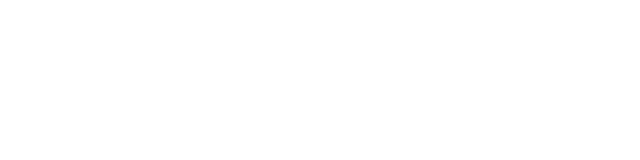
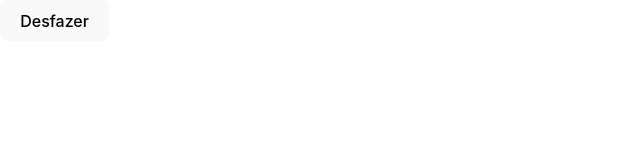
Before and after one commit to thiagodmagalhaes/prjJavaScript-React, a React (Vite) app: page / in a window 1280 px wide. Shown: the top 160 px of the page, without its empty margins (0-640 px from the left). Built offline with nearby package versions, Linux system fonts and the light colour scheme.

Commit message:
"Inserção do botão Desfazer e testando sua funcionalidade"

```diff
--- a/src/App.css
+++ b/src/App.css
@@ -2,7 +2,6 @@
   max-width: 1280px;
   margin: 0 auto;
   padding: 2rem;
-  text-align: center;
 }
 
 .App{
--- a/src/App.tsx
+++ b/src/App.tsx
@@ -13,12 +13,21 @@
     setClickedPoints([...clickedPoints, {clientX,clientY}])
     console.log(clickedPoints);
   }
-  return <div className='App' onClick={getCordenates}>
+
+  function DesfazendoPonto(){
+    const newClickedPoint = [...clickedPoints]
+    newClickedPoint.pop
+    setClickedPoints(newClickedPoint)
+  }
+  return(
+    <>
+    <button onClick={DesfazendoPonto}>Desfazer</button>
+    <div className='App' onClick={getCordenates}>
     {clickedPoints.map((clickedPoints)=>{
-      return <div
+      return( <div
         style={{
-          left: clickedPoints.clientX,
-          top: clickedPoints.clientY,
+          left: clickedPoints.clientX-6,
+          top: clickedPoints.clientY-6,
           position : 'absolute',
           borderRadius: '50%',
           background: 'red',
@@ -26,13 +35,14 @@
           height: '10px',
 
         }}
-
-      >
-
-      </div>
+      ></div>
+      )
 
     })}  </div>
+    </>
+  )
+}
 
- }
+
 
 export default App
```
